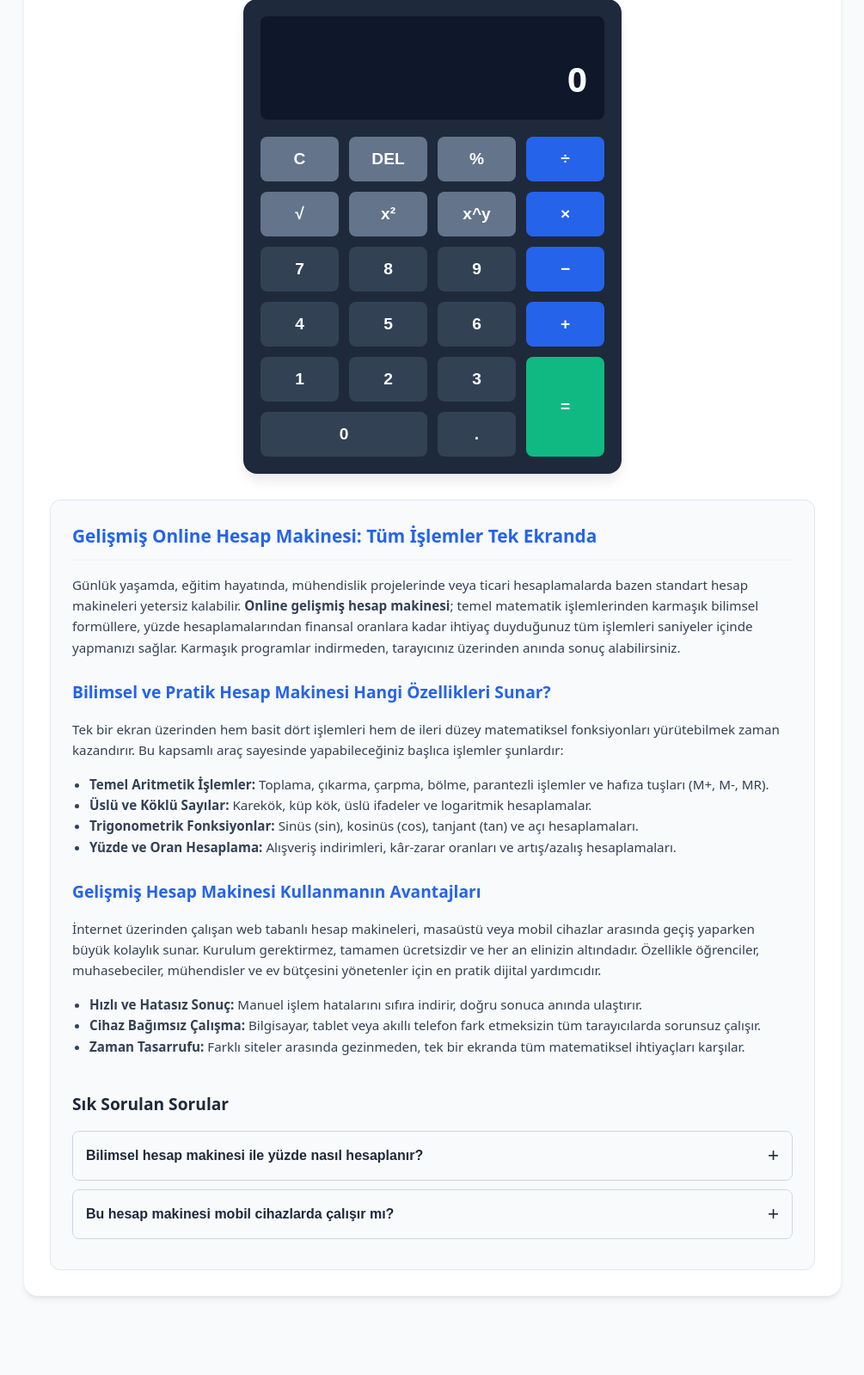
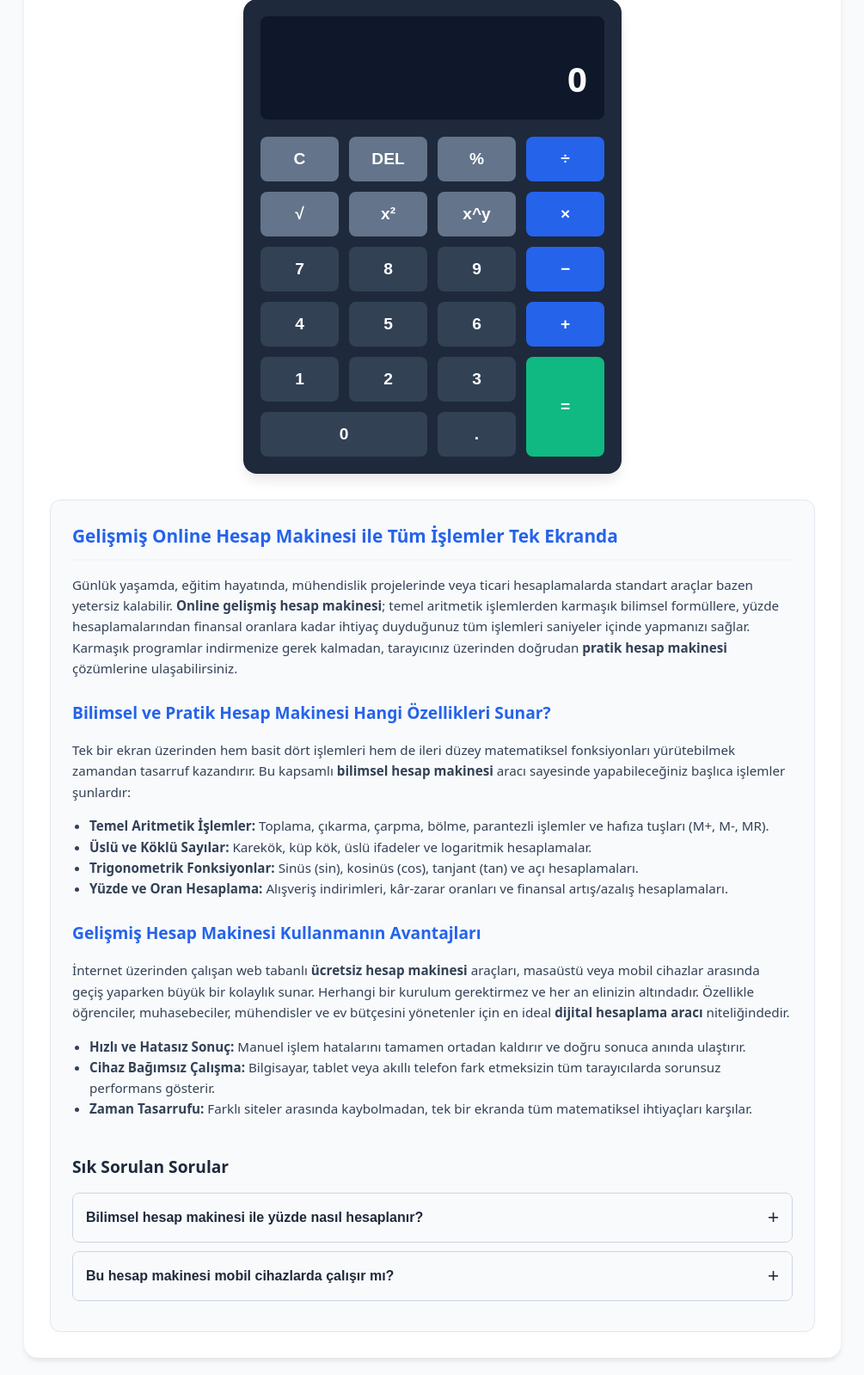
Before and after one commit to cempolat172-arch/pratikhesaplar, a FastAPI app: page /hesap-makinesi in a window 1280 px wide. Shown: the part 404-2003 px from the top of the page at 86% size, without its empty margins (137-1142 px from the left). Before the commit the page ends 1914 px from the top, so only its background shows below. Run offline with FastAPI, Linux system fonts and the light colour scheme.

Commit message:
Hesap Makinesi sayfası SEO metni anahtar kelimelerle güncellendi

```diff
--- a/templates/hesap-makinesi.html
+++ b/templates/hesap-makinesi.html
@@ -56,27 +56,27 @@
 </div>
 
 <div class="seo-content" style="background: #f8fafc; padding: 25px; border-radius: 12px; margin-top: 30px; border: 1px solid #e2e8f0; box-shadow: 0 2px 4px rgba(0,0,0,0.02);">
-    <h2 style="font-size: 1.3rem; margin-top: 0;">Gelişmiş Online Hesap Makinesi: Tüm İşlemler Tek Ekranda</h2>
+    <h2 style="font-size: 1.3rem; margin-top: 0;">Gelişmiş Online Hesap Makinesi ile Tüm İşlemler Tek Ekranda</h2>
 
-    <p>Günlük yaşamda, eğitim hayatında, mühendislik projelerinde veya ticari hesaplamalarda bazen standart hesap makineleri yetersiz kalabilir. <strong>Online gelişmiş hesap makinesi</strong>; temel matematik işlemlerinden karmaşık bilimsel formüllere, yüzde hesaplamalarından finansal oranlara kadar ihtiyaç duyduğunuz tüm işlemleri saniyeler içinde yapmanızı sağlar. Karmaşık programlar indirmeden, tarayıcınız üzerinden anında sonuç alabilirsiniz.</p>
+    <p>Günlük yaşamda, eğitim hayatında, mühendislik projelerinde veya ticari hesaplamalarda standart araçlar bazen yetersiz kalabilir. <strong>Online gelişmiş hesap makinesi</strong>; temel aritmetik işlemlerden karmaşık bilimsel formüllere, yüzde hesaplamalarından finansal oranlara kadar ihtiyaç duyduğunuz tüm işlemleri saniyeler içinde yapmanızı sağlar. Karmaşık programlar indirmenize gerek kalmadan, tarayıcınız üzerinden doğrudan <strong>pratik hesap makinesi</strong> çözümlerine ulaşabilirsiniz.</p>
 
     <h3 style="font-size: 1.2rem; color: var(--primary); margin-top: 25px; margin-bottom: 10px;">Bilimsel ve Pratik Hesap Makinesi Hangi Özellikleri Sunar?</h3>
 
-    <p>Tek bir ekran üzerinden hem basit dört işlemleri hem de ileri düzey matematiksel fonksiyonları yürütebilmek zaman kazandırır. Bu kapsamlı araç sayesinde yapabileceğiniz başlıca işlemler şunlardır:</p>
+    <p>Tek bir ekran üzerinden hem basit dört işlemleri hem de ileri düzey matematiksel fonksiyonları yürütebilmek zamandan tasarruf kazandırır. Bu kapsamlı <strong>bilimsel hesap makinesi</strong> aracı sayesinde yapabileceğiniz başlıca işlemler şunlardır:</p>
     <ul style="margin-top: 10px; margin-bottom: 20px; padding-left: 20px; line-height: 1.6;">
         <li><strong>Temel Aritmetik İşlemler:</strong> Toplama, çıkarma, çarpma, bölme, parantezli işlemler ve hafıza tuşları (M+, M-, MR).</li>
         <li><strong>Üslü ve Köklü Sayılar:</strong> Karekök, küp kök, üslü ifadeler ve logaritmik hesaplamalar.</li>
         <li><strong>Trigonometrik Fonksiyonlar:</strong> Sinüs (sin), kosinüs (cos), tanjant (tan) ve açı hesaplamaları.</li>
-        <li><strong>Yüzde ve Oran Hesaplama:</strong> Alışveriş indirimleri, kâr-zarar oranları ve artış/azalış hesaplamaları.</li>
+        <li><strong>Yüzde ve Oran Hesaplama:</strong> Alışveriş indirimleri, kâr-zarar oranları ve finansal artış/azalış hesaplamaları.</li>
     </ul>
 
     <h3 style="font-size: 1.2rem; color: var(--primary); margin-top: 25px; margin-bottom: 10px;">Gelişmiş Hesap Makinesi Kullanmanın Avantajları</h3>
 
-    <p>İnternet üzerinden çalışan web tabanlı hesap makineleri, masaüstü veya mobil cihazlar arasında geçiş yaparken büyük kolaylık sunar. Kurulum gerektirmez, tamamen ücretsizdir ve her an elinizin altındadır. Özellikle öğrenciler, muhasebeciler, mühendisler ve ev bütçesini yönetenler için en pratik dijital yardımcıdır.</p>
+    <p>İnternet üzerinden çalışan web tabanlı <strong>ücretsiz hesap makinesi</strong> araçları, masaüstü veya mobil cihazlar arasında geçiş yaparken büyük bir kolaylık sunar. Herhangi bir kurulum gerektirmez ve her an elinizin altındadır. Özellikle öğrenciler, muhasebeciler, mühendisler ve ev bütçesini yönetenler için en ideal <strong>dijital hesaplama aracı</strong> niteliğindedir.</p>
     <ul style="margin-top: 10px; margin-bottom: 20px; padding-left: 20px; line-height: 1.6;">
-        <li><strong>Hızlı ve Hatasız Sonuç:</strong> Manuel işlem hatalarını sıfıra indirir, doğru sonuca anında ulaştırır.</li>
-        <li><strong>Cihaz Bağımsız Çalışma:</strong> Bilgisayar, tablet veya akıllı telefon fark etmeksizin tüm tarayıcılarda sorunsuz çalışır.</li>
-        <li><strong>Zaman Tasarrufu:</strong> Farklı siteler arasında gezinmeden, tek bir ekranda tüm matematiksel ihtiyaçları karşılar.</li>
+        <li><strong>Hızlı ve Hatasız Sonuç:</strong> Manuel işlem hatalarını tamamen ortadan kaldırır ve doğru sonuca anında ulaştırır.</li>
+        <li><strong>Cihaz Bağımsız Çalışma:</strong> Bilgisayar, tablet veya akıllı telefon fark etmeksizin tüm tarayıcılarda sorunsuz performans gösterir.</li>
+        <li><strong>Zaman Tasarrufu:</strong> Farklı siteler arasında kaybolmadan, tek bir ekranda tüm matematiksel ihtiyaçları karşılar.</li>
     </ul>
 
     <div class="faq-section" style="margin-top: 40px;">
@@ -84,12 +84,12 @@
 
         <div class="faq-item">
             <button class="faq-question" onclick="toggleFAQ(this)">Bilimsel hesap makinesi ile yüzde nasıl hesaplanır?</button>
-            <div class="faq-answer"><div class="faq-answer-inner">Gelişmiş hesap makinesinde yüzde hesabı yapmak için temel formül kullanılır. Örneğin bir sayının yüzde 20'sini bulmak için sayı 0.20 ile çarpılır veya yüzde tuşu yardımıyla doğrudan ekleme/çıkarma yapılabilir.</div></div>
+            <div class="faq-answer"><div class="faq-answer-inner">Gelişmiş hesap makinesinde yüzde hesabı yapmak için temel matematik formülleri kullanılır. Örneğin bir sayının yüzde 20'sini bulmak için sayı 0.20 ile çarpılır veya yüzde tuşu yardımıyla doğrudan ekleme/çıkarma işlemleri gerçekleştirilebilir.</div></div>
         </div>
 
         <div class="faq-item">
             <button class="faq-question" onclick="toggleFAQ(this)">Bu hesap makinesi mobil cihazlarda çalışır mı?</button>
-            <div class="faq-answer"><div class="faq-answer-inner">Evet, duyarlı (responsive) tasarımı sayesinde akıllı telefonunuzdan veya tabletinizden ek bir uygulama indirmeden tarayıcı üzerinden rahatlıkla kullanabilirsiniz.</div></div>
+            <div class="faq-answer"><div class="faq-answer-inner">Evet, duyarlı (responsive) tasarımı sayesinde akıllı telefonunuzdan veya tabletinizden ek bir uygulama indirmeden, tarayıcınız üzerinden <strong>mobil hesap makinesi</strong> olarak rahatlıkla kullanabilirsiniz.</div></div>
         </div>
     </div>
 </div>
```
